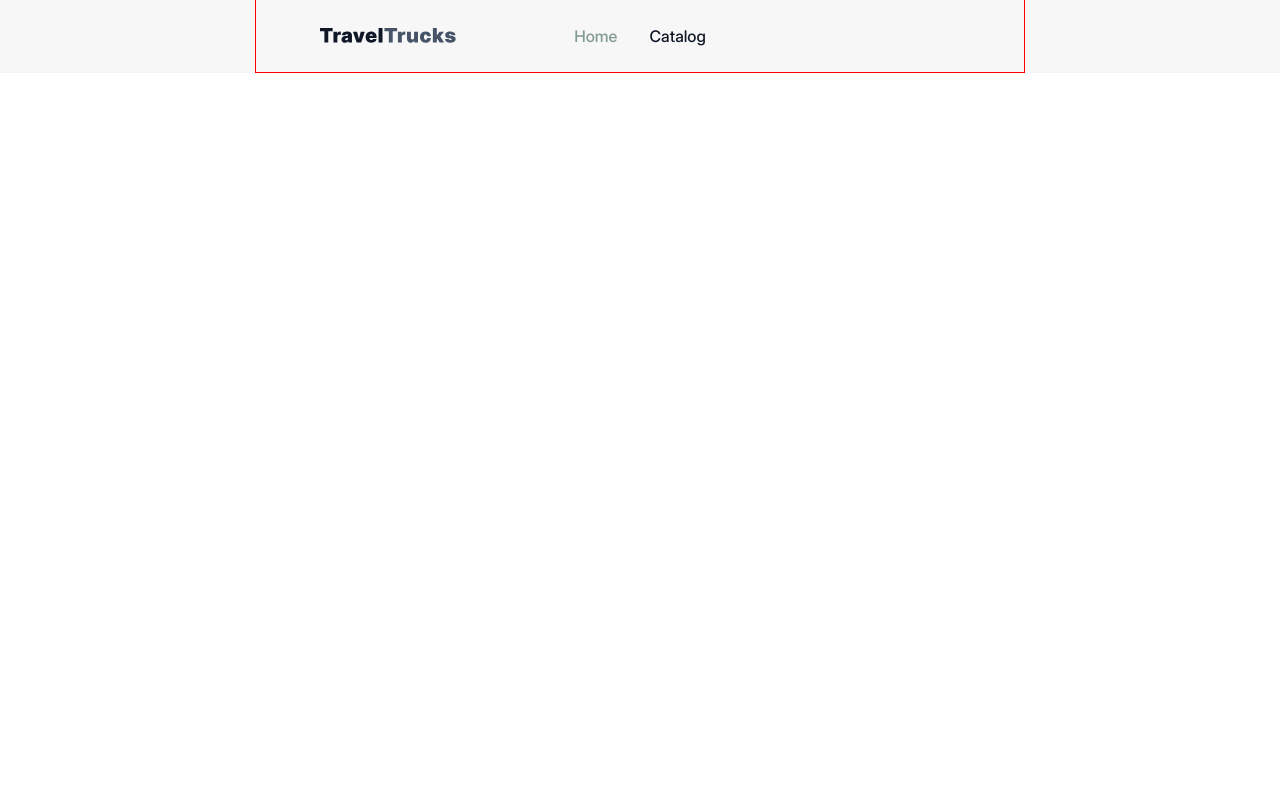
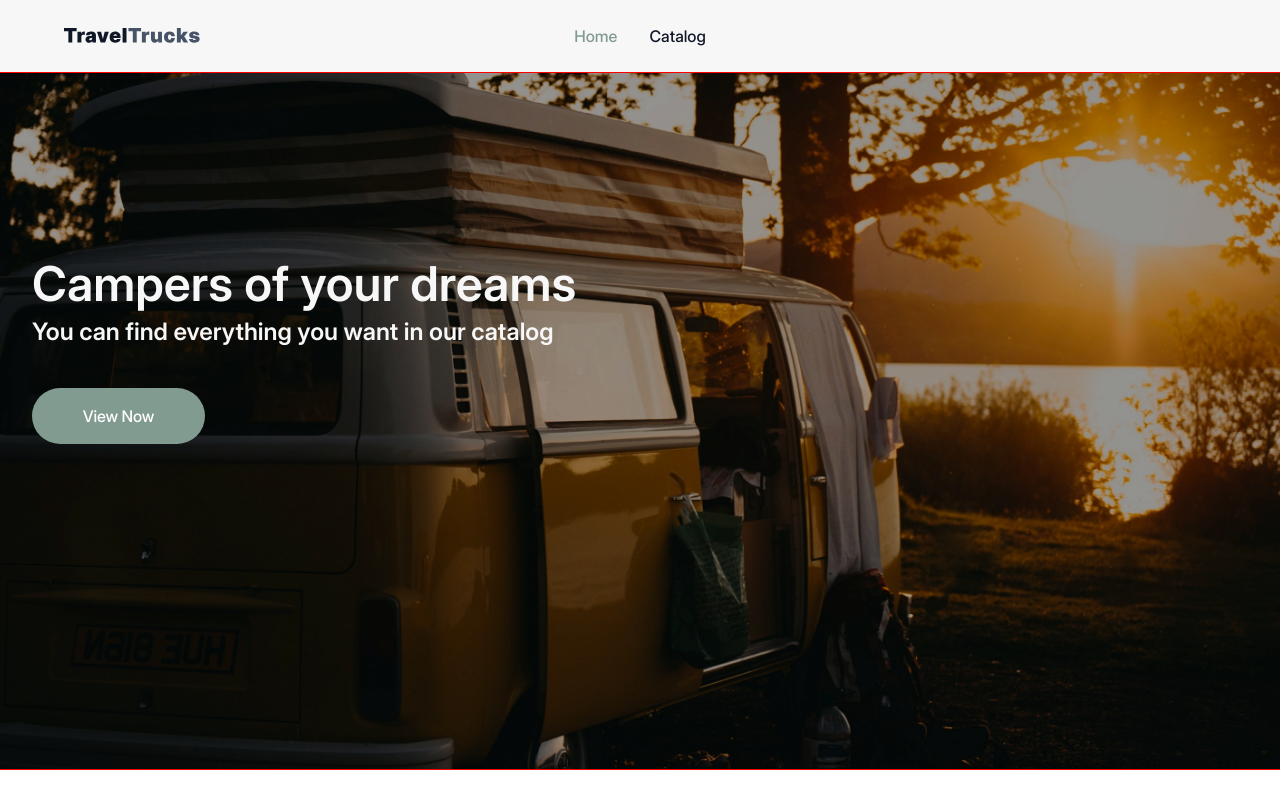
Before and after one commit to konorezzova-spec/travel_trucks, a Next.js app: page / in a window 1280 px wide. Built offline with nearby package versions, Linux system fonts and the light colour scheme; no server answers.

Commit message:
Home page

```diff
--- a/app/globals.css
+++ b/app/globals.css
@@ -57,11 +57,17 @@ body {
 a {
   color: inherit;
   text-decoration: none;
+  cursor: pointer;
 }
 
 ul,
 ol {
   list-style: none;
+}
+
+button {
+  border: none;
+  cursor: pointer;
 }
 
 h2 {
--- a/app/page.module.css
+++ b/app/page.module.css
@@ -0,0 +1,51 @@
+.container {
+  padding-top: 195px;
+  padding-bottom: 325px;
+  background-size: cover;
+  background-position: center center;
+  background-repeat: no-repeat;
+  background-image: linear-gradient(rgba(0, 0, 0, 0.2), rgba(0, 0, 0, 0.2)), url('/Hero.webp');
+  align-items: flex-start;
+  font-family: var(--font-family);
+  color: var(--inputs);
+
+  @media screen and (min-width: 1440px) {
+    background-position: center -74px;
+  }
+  h1 {
+    font-weight: 600;
+    font-size: 48px;
+    line-height: 67%;
+    margin-bottom: 16px;
+  }
+
+  p {
+    font-weight: 600;
+    font-size: 24px;
+    line-height: 133%;
+    margin-bottom: 40px;
+  }
+
+  a {
+    border-radius: 200px;
+    width: 173px;
+    height: 56px;
+    display: flex;
+    justify-content: center;
+    align-items: center;
+    background-color: var(--grey-green);
+    font-family: var(--font-family);
+    font-weight: 500;
+    font-size: 16px;
+    line-height: 150%;
+    letter-spacing: -0.01em;
+    color: var(--white);
+
+    transition: background-color 0.3s ease-in-out;
+  }
+
+  a:hover,
+  a:focus-visible {
+    background: var(--green-hover);
+  }
+}
--- a/app/page.tsx
+++ b/app/page.tsx
@@ -1,10 +1,14 @@
 import 'modern-normalize';
-import styles from './page.module.css';
+import css from './page.module.css';
+import Container from '@/components/Container/Container';
+import Link from 'next/link';
 
 export default function Home() {
   return (
-    <div className={styles.page}>
-      <main className={styles.main}></main>
-    </div>
+    <Container className={css.container}>
+      <h1>Campers of your dreams</h1>
+      <p>You can find everything you want in our catalog</p>
+      <Link href="/catalog/filter/all">View Now</Link>
+    </Container>
   );
 }
--- a/components/Container/Container.module.css
+++ b/components/Container/Container.module.css
@@ -1,7 +1,7 @@
 .container {
   width: 100%;
   min-width: 320px;
-  max-width: 375px;
+  /* max-width: 375px; */
   margin: 0 auto;
   padding-left: 20px;
   padding-right: 20px;
@@ -15,7 +15,7 @@
 
 @media screen and (min-width: 768px) {
   .container {
-    max-width: 768px;
+    /* max-width: 768px; */
     padding-left: 32px;
     padding-right: 32px;
   }
```
